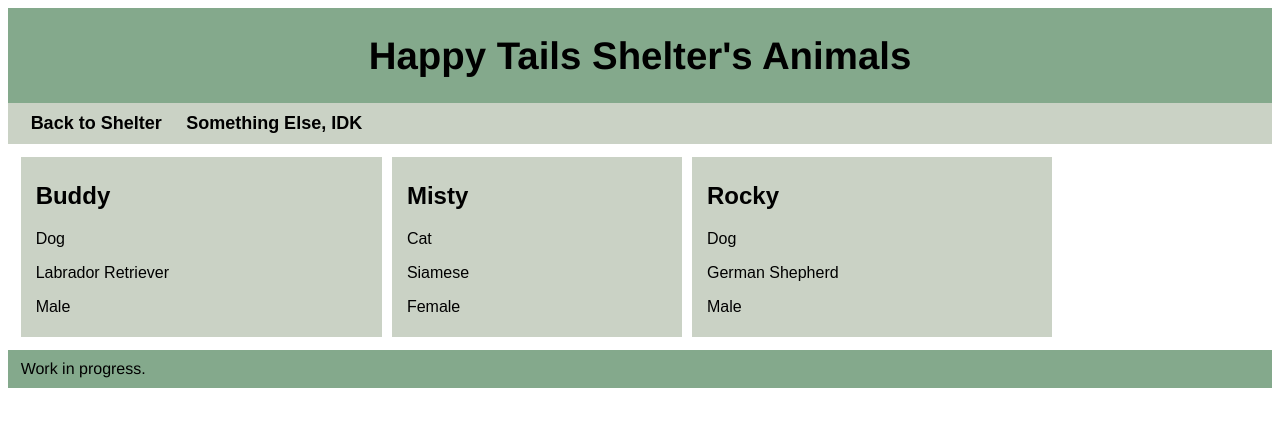
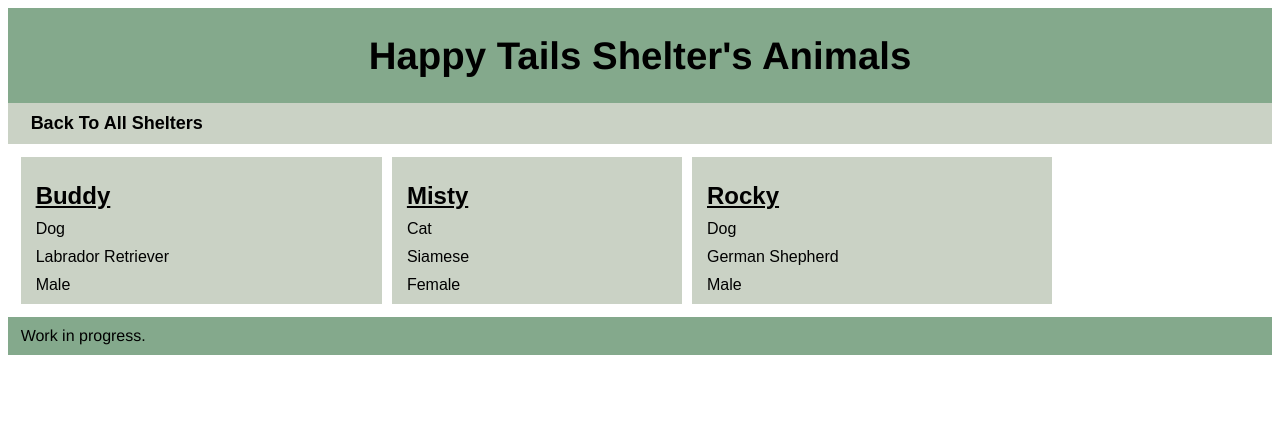
Before and after one commit to APBosma/dog-homing-dogs, a Flask app: page /home/1 in a window 1280 px wide. Shown: the top 427 px of the page. Run offline with Flask 3, Linux system fonts and the light colour scheme; data comes from the database, SQL or seed files in the repository.

Commit message:
Finished up shelter home decor
I also fixed the nav so you can go back to all the shelters

```diff
--- a/Website/app/static/style.css
+++ b/Website/app/static/style.css
@@ -35,6 +35,16 @@ button {
     cursor: pointer;
 }
 
+#grid p {
+    padding: 5px 0;
+    margin: 0;
+}
+
+#grid h2 {
+    text-decoration: underline;
+    margin-bottom: 5px;
+}
+
 main {
     padding: 1%;
     font-family: Arial, Helvetica, sans-serif;
--- a/Website/app/templates/home.html
+++ b/Website/app/templates/home.html
@@ -11,8 +11,7 @@
         </header>
 
         <nav id="navbar">
-            <a href = "{{ indexLink }}">Back to Shelter</a>
-            <a href="#">Something Else, IDK</a>
+            <a href = "/index">Back To All Shelters</a>
         </nav>
 
         <main>
```
